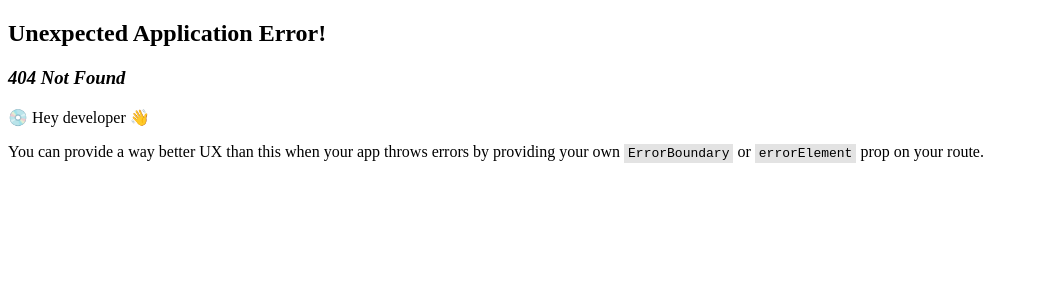
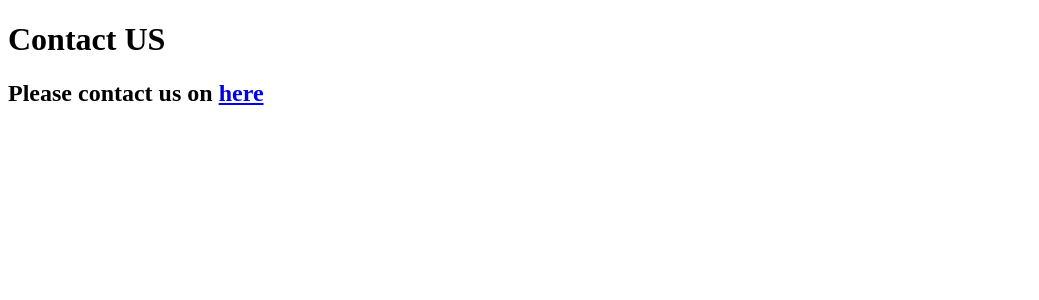
Before and after one commit to deepnitk/NamasteDev, a React (Vite) app in the folder namaste-react/: page /contact in a window 1280 px wide. Before the commit this address had no page. Shown: the top 300 px of the page, without its empty margins (0-1039 px from the left). Built offline with nearby package versions, Linux system fonts and the light colour scheme.

Commit message:
Routes | Added Contact US page route

```diff
--- a/namaste-react/src/App.js
+++ b/namaste-react/src/App.js
@@ -3,6 +3,7 @@ import ReactDOM from "react-dom/client";
 import Header from "./components/Header";
 import Body from "./components/Body";
 import About from "./components/About";
+import Contact from "./components/Contact";
 import { createBrowserRouter, RouterProvider as Provider } from "react-router-dom";
 
 const AppLayout = () => {
@@ -22,6 +23,10 @@ const appRouter = createBrowserRouter([
     {
         path: "/about",
         element: <About/>,
+    },
+    {
+        path: "/contact",
+        element: <Contact/>,
     }
 ])
 const root = ReactDOM.createRoot(document.getElementById("root"));
--- /dev/null
+++ b/namaste-react/src/components/Contact.js
@@ -0,0 +1,10 @@
+const Contact = () => {
+    return(
+        <div>
+            <h1>Contact US</h1>
+            <h2>Please contact us on <a href="https://www.linkedin.com/in/ratnadeep-konar/">here</a></h2>
+        </div>
+    );
+};
+
+export default Contact;
```
